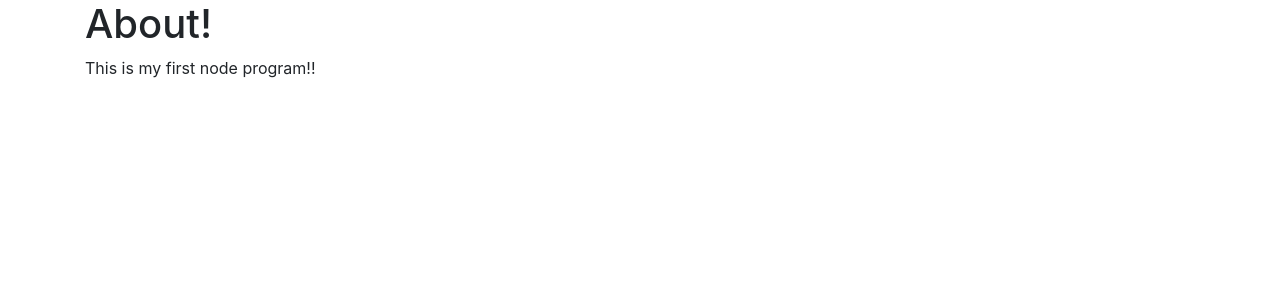
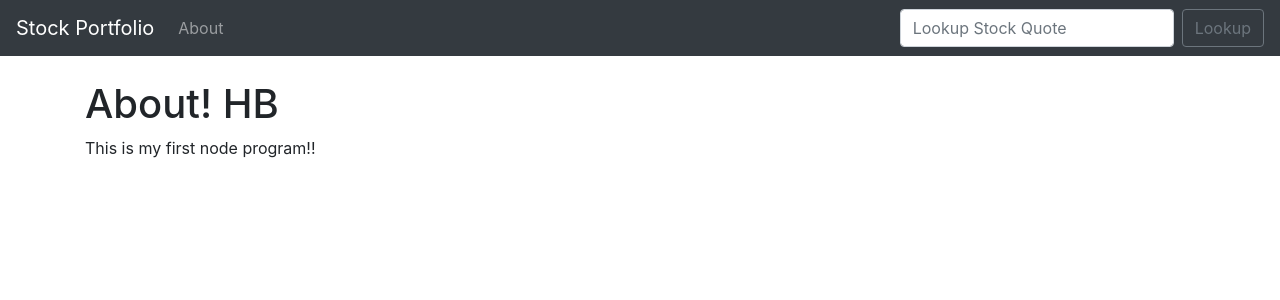
Before and after one commit to monkeyluked/nodestock, a Node server app: page /about.html in a window 1280 px wide. Shown: the top 300 px of the page. Run offline with Node 20, Linux system fonts and the light colour scheme; some libraries are stand-ins or nearby versions.

Commit message:
second commit

```diff
--- a/index.js
+++ b/index.js
@@ -4,8 +4,28 @@ const express = require('express');
 const app = express();
 const exphbs  = require('express-handlebars');
 const path = require('path');
+const request = require('request');
+const bodyParser = require('body-parser');
 
 const PORT = process.env.PORT || 5000;
+
+// use body parser middleware
+app.use(bodyParser.urlencoded({extended: false}));
+
+
+// API KEY pk_27b716a516b549a4a6472e8d055cd056
+// create call_api function
+function call_api(finishedAPI, ticker) {
+	request('https://cloud.iexapis.com/stable/stock/' + ticker + '/quote?token=pk_27b716a516b549a4a6472e8d055cd056', { json: true }, (err, res, body) => {
+	if (err) {return console.log(err);}
+	if (res.statusCode === 200){
+		//console.log(body);
+		finishedAPI(body);
+		};
+	});
+};
+
+
 
 // Set Handlebars Middleware
 app.engine('handlebars', exphbs());
@@ -13,11 +33,31 @@ app.set('view engine', 'handlebars');
 
 const otherstuff = "hello there, this is other stuff!"
 
-// Set handlebar routes
+// Set handlebar index GET route
 app.get('/', function (req, res) {
-    res.render('home', {
-    	stuff: otherstuff
-    });
+	call_api(function(doneAPI) {
+			res.render('home', {
+	    	stock: doneAPI
+    	});
+	}, "fb");
+
+});
+
+// Set handlebar index POST route
+app.post('/', function (req, res) {
+	call_api(function(doneAPI) {
+			//posted_stuff = req.body.stock_ticker;
+			res.render('home', {
+	    	stock: doneAPI,
+    	});
+	}, req.body.stock_ticker);
+
+});
+
+
+// Create about page route
+app.get('/about.html', function (req, res) {
+    res.render('about');
 });
 
 // Set static folder
--- a/package.json
+++ b/package.json
@@ -11,8 +11,10 @@
   "author": "",
   "license": "ISC",
   "dependencies": {
+    "body-parser": "^1.19.0",
     "express": "^4.17.1",
-    "express-handlebars": "^5.1.0"
+    "express-handlebars": "^5.1.0",
+    "request": "^2.88.2"
   },
   "devDependencies": {
     "nodemon": "^2.0.4"
--- a/public/about.html
+++ b/public/about2.html
@@ -11,6 +11,25 @@
     <title>Hello World!</title>
   </head>
   <body>
+    <nav class="navbar navbar-expand-lg navbar-dark bg-dark">
+  <a class="navbar-brand" href="/">Stock Portfolio</a>
+  <button class="navbar-toggler" type="button" data-toggle="collapse" data-target="#navbarSupportedContent" aria-controls="navbarSupportedContent" aria-expanded="false" aria-label="Toggle navigation">
+    <span class="navbar-toggler-icon"></span>
+  </button>
+
+  <div class="collapse navbar-collapse" id="navbarSupportedContent">
+    <ul class="navbar-nav mr-auto">
+      <li class="nav-item">
+        <a class="nav-link" href="about.html">About</a>
+      </li>
+    </ul>
+    <form class="form-inline my-2 my-lg-0">
+      <input class="form-control mr-sm-2" type="search" placeholder="Search" aria-label="Search">
+      <button class="btn btn-outline-secondary my-2 my-sm-0" type="submit">Search</button>
+    </form>
+  </div>
+</nav>
+<br/>
     <div class="container">
       <h1>About!</h1>
       <p>This is my first node program!!</p>
--- /dev/null
+++ b/views/about.handlebars
@@ -0,0 +1,2 @@
+<h1>About! HB</h1>
+<p>This is my first node program!!</p>
--- a/views/layouts/main.handlebars
+++ b/views/layouts/main.handlebars
@@ -11,6 +11,25 @@
     <title>Hello World!</title>
   </head>
   <body>
+    <nav class="navbar navbar-expand-lg navbar-dark bg-dark">
+  <a class="navbar-brand" href="/">Stock Portfolio</a>
+  <button class="navbar-toggler" type="button" data-toggle="collapse" data-target="#navbarSupportedContent" aria-controls="navbarSupportedContent" aria-expanded="false" aria-label="Toggle navigation">
+    <span class="navbar-toggler-icon"></span>
+  </button>
+
+  <div class="collapse navbar-collapse" id="navbarSupportedContent">
+    <ul class="navbar-nav mr-auto">
+      <li class="nav-item">
+        <a class="nav-link" href="about.html">About</a>
+      </li>
+    </ul>
+    <form class="form-inline my-2 my-lg-0" action="/" method="POST">
+      <input class="form-control mr-sm-2" type="search" placeholder="Lookup Stock Quote" aria-label="Search" name="stock_ticker">
+      <button class="btn btn-outline-secondary my-2 my-sm-0" type="submit">Lookup</button>
+    </form>
+  </div>
+</nav>
+<br/>
     <div class="container">
       {{{body}}}
     </div>
```
Also changed, not shown: views/home.handlebars (+25 -2 lines), 1 other file.
